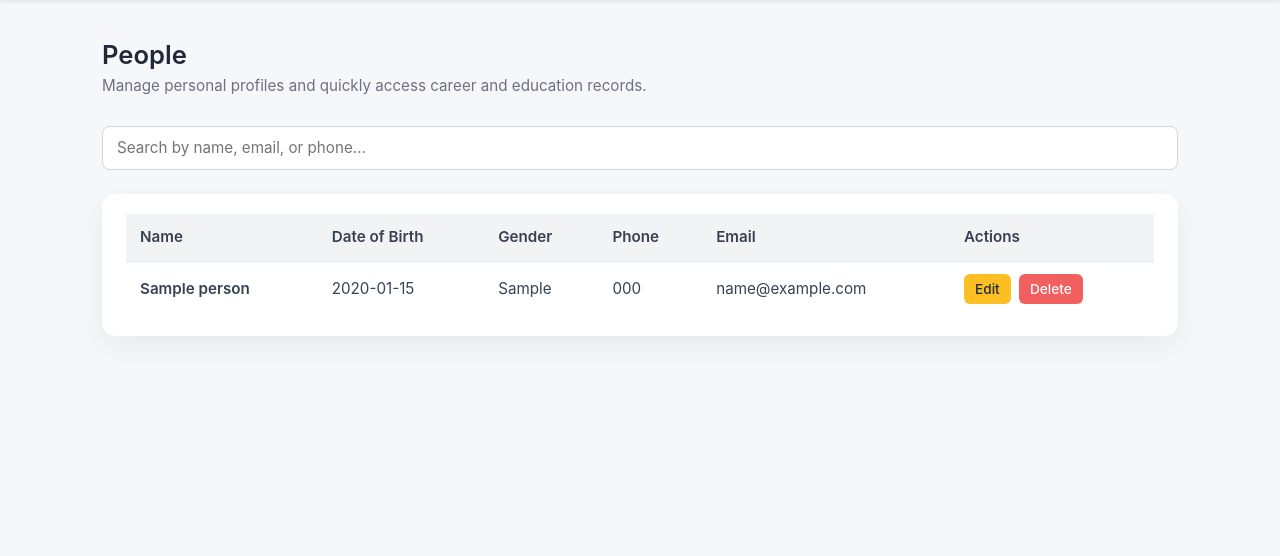
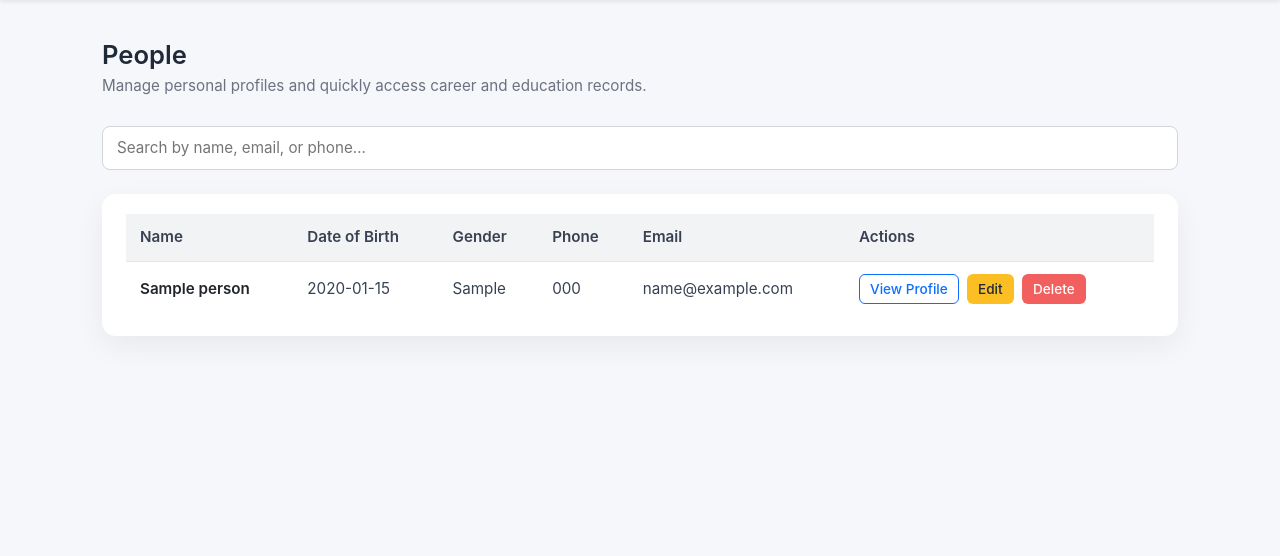
Before and after one commit to ananyascodehq/personal-info-management, a Flask app: page / in a window 1280 px wide. Shown: the part 64-620 px from the top of the page. Run offline with Flask 3, Linux system fonts and the light colour scheme; tables that the repository leaves empty hold one stand-in row (values such as "Sample post").

Commit message:
bug fixes

```diff
--- a/templates/index.html
+++ b/templates/index.html
@@ -54,15 +54,22 @@
     <tbody>
       {% for row in persons %}
       <tr>
-        <!-- 👤 Name (clickable) -->
-        <td class="fw-semibold">{{ row[1] }}</td>
+        <!-- 👤 Name (plain text) -->
+        <td class="fw-semibold text-dark">{{ row[1] }}</td>
 
         <td>{{ row[2] or '-' }}</td>
         <td>{{ row[3] }}</td>
         <td>{{ row[4] }}</td>
         <td>{{ row[5] }}</td>
 
+        <!-- 🔘 Actions -->
         <td>
+          <a
+            href="{{ url_for('person_detail', id=row[0]) }}"
+            class="btn btn-sm btn-outline-primary me-1"
+          >
+            View Profile
+          </a>
           <a
             href="{{ url_for('update_person', id=row[0]) }}"
             class="btn btn-sm edit-btn me-1"
```
